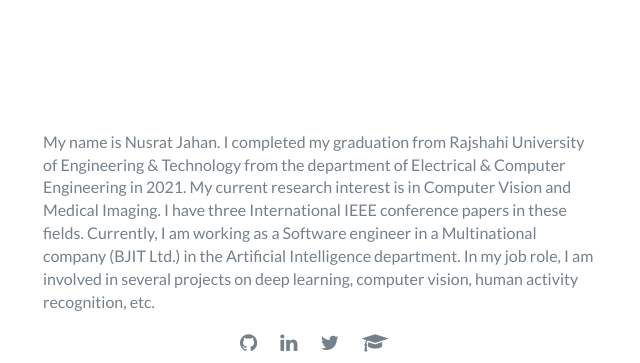
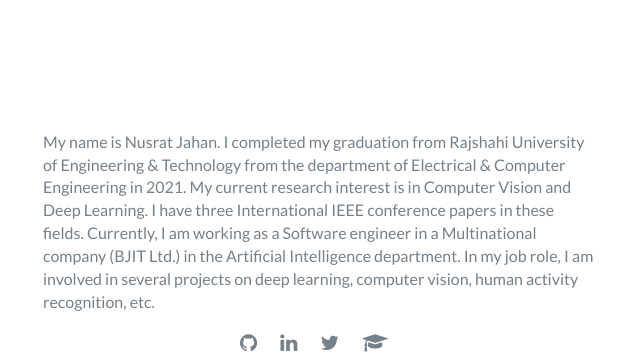
Before and after one commit to NusratJahanPritha/portfolio-website, a website: page index.html in a window 1280 px wide. Shown: the part 820-1183 px from the top of the page, 612-1252 px from the left. Drawn offline with nearby package versions, Linux system fonts and the light colour scheme.

Commit message:
Update index.html

```diff
--- a/index.html
+++ b/index.html
@@ -84,7 +84,7 @@
                         <div class="col-md-6">
                             <div class="column right">
                                 <p>
-                                    My name is Nusrat Jahan. I completed my graduation from Rajshahi University of Engineering & Technology from the department of Electrical & Computer Engineering in 2021. My current research interest is in Computer Vision and Medical Imaging. I have three International IEEE conference papers in these fields. Currently, I am working as a Software engineer in a Multinational company (BJIT Ltd.) in the Artificial Intelligence department. In my job role, I am involved in several projects on deep learning, computer vision, human activity recognition, etc.
+                                    My name is Nusrat Jahan. I completed my graduation from Rajshahi University of Engineering & Technology from the department of Electrical & Computer Engineering in 2021. My current research interest is in Computer Vision and Deep Learning. I have three International IEEE conference papers in these fields. Currently, I am working as a Software engineer in a Multinational company (BJIT Ltd.) in the Artificial Intelligence department. In my job role, I am involved in several projects on deep learning, computer vision, human activity recognition, etc.
 
                                 </p>
                                 <div class="col-sm-8 social">
```
